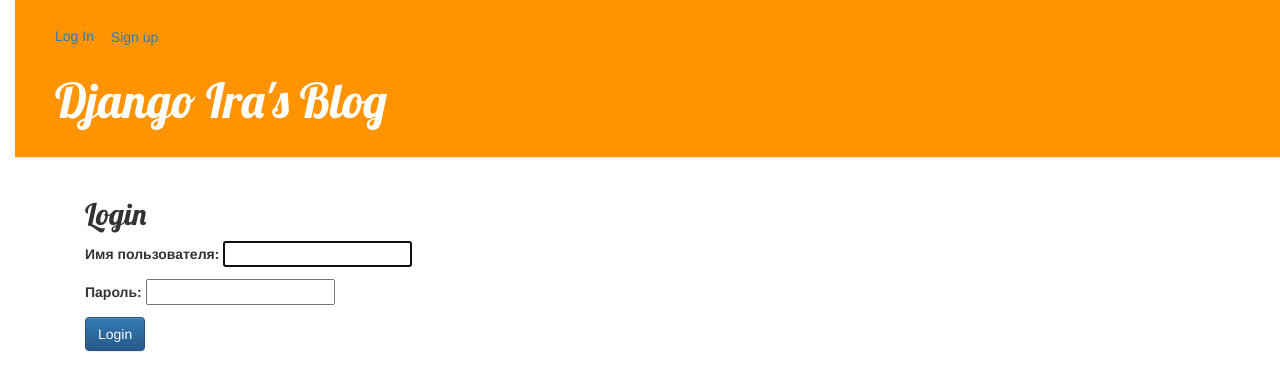
After one commit to dr-lilith/my-first-blog, a Django app: page /login in a window 1280 px wide. The commit adds this page. Shown: the top 391 px of the page. Run offline with Django 3.2, Linux system fonts and the light colour scheme; some libraries are stand-ins or nearby versions.

Commit message:
Added login/logout/signup

```diff
--- a/blog/templates/blog/base.html
+++ b/blog/templates/blog/base.html
@@ -10,7 +10,14 @@
     <body>
         <div class="page-header">
             {% if user.is_authenticated %}
-                <a href="{% url 'post_new' %}" class="top-menu"><span class="glyphicon glyphicon-plus"></span></a>
+                <a class="p-2 text-dark" href="{% url 'post_list' %}"</a>
+                <!-- <a href="{% url 'post_new' %}" class="top-menu"><span class="glyphicon glyphicon-plus"></span></a> -->
+                <a class="p-2 text-dark" href="{% url 'logout' %}">Log Out</a>
+            {% else %}
+                <a class="p-2 text-dark" href="{% url 'login' %}">Log In</a>
+            {% endif %}
+            {% if user.is_authenticated == False %}
+                <a class="btn btn-outline-primary" href="{% url 'signup' %}">Sign up</a>
             {% endif %}
             <h1><a href="/">Django Ira's Blog</a></h1>
         </div>
--- /dev/null
+++ b/blog/templates/registration/login.html
@@ -0,0 +1,11 @@
+{% extends 'blog/base.html' %}
+{% block content %}
+<div class='container'>
+  <h2>Login</h2>
+  <form method='post'>
+    {% csrf_token %}
+    {{ form.as_p }}
+    <button type='submit' class="btn btn-primary">Login</button>
+  </form>
+</div>
+{% endblock %}
--- a/blog/urls.py
+++ b/blog/urls.py
@@ -1,9 +1,15 @@
 from django.urls import path
 from . import views
+from django.contrib.auth import views as auth_views
+
+
 
 urlpatterns = [
     path('', views.post_list, name='post_list'),
     path('post/<int:pk>/', views.post_detail, name='post_detail'),
     path('post/new/', views.post_new, name='post_new'),
     path('post/<int:pk>/edit/', views.post_edit, name='post_edit'),
+    path('signup', views.SignUp.as_view(), name='signup'),
+    path('login', auth_views.LoginView.as_view(), name='login'),
+    path('logout', auth_views.LogoutView.as_view(), name='logout'),
 ]
--- a/mysite/settings.py
+++ b/mysite/settings.py
@@ -26,8 +26,13 @@ SECRET_KEY = 'django-insecure-olrb7pqopn@vr%xfucifj81kbnopo^fnapv_%-sll6_bq0%(k%
 # SECURITY WARNING: don't run with debug turned on in production!
 DEBUG = True
 
+
+
 ALLOWED_HOSTS = ['127.0.0.1', '.pythonanywhere.com']
 
+LOGIN_URL = 'login'
+LOGIN_REDIRECT_URL = 'post_list'
+LOGOUT_REDIRECT_URL = 'post_list'
 
 # Application definition
 
```
Also changed, not shown: blog/templates/registration/signup.html (added, +11 -0 lines), blog/views.py (+18 -0 lines).
